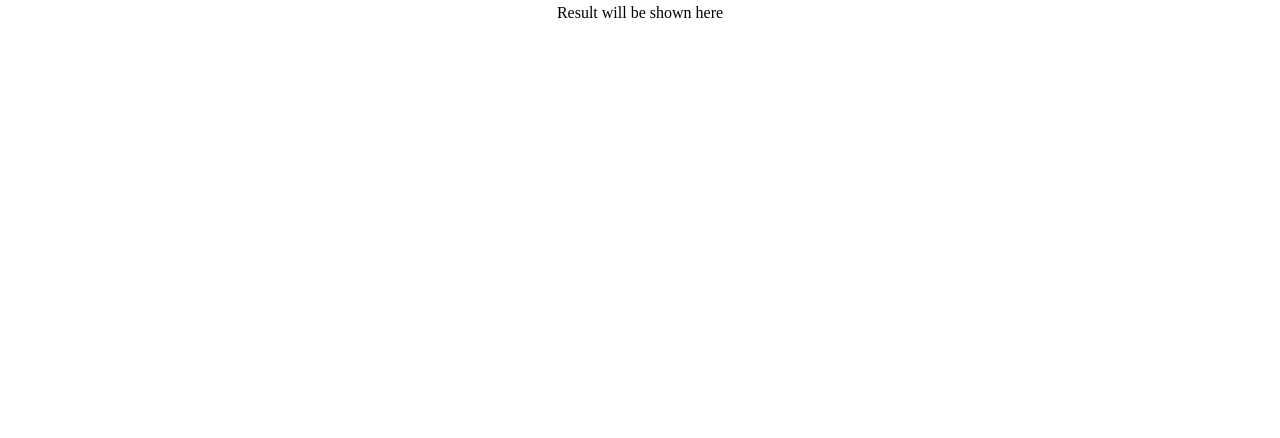
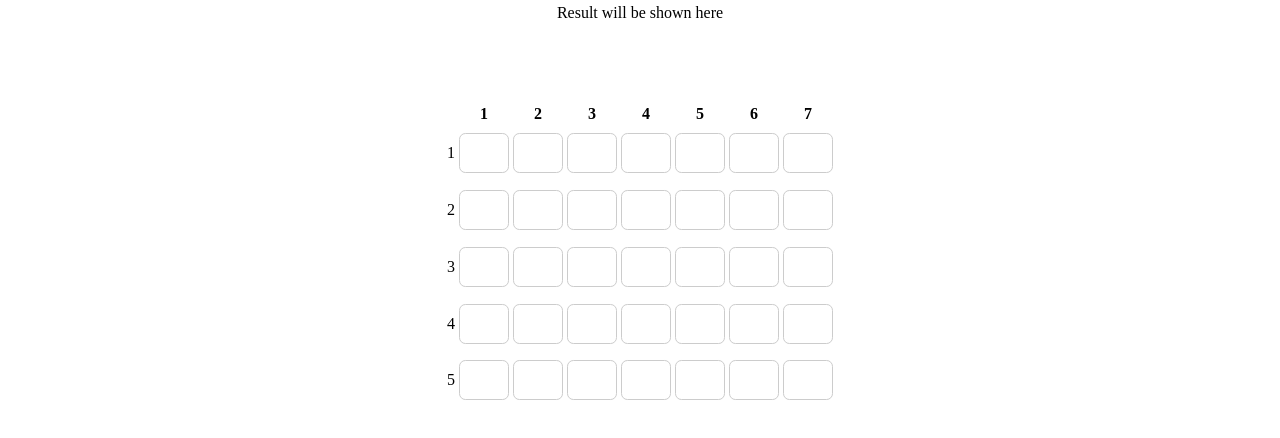
Before and after one commit to JuliaKucmierczyk/security-cipher, a React (Vite) app: page / in a window 1280 px wide. Shown: the part 280-718 px from the top of the page. Built offline with nearby package versions, Linux system fonts and the light colour scheme.

Commit message:
adding a table in polibiusz script

```diff
--- a/src/App.tsx
+++ b/src/App.tsx
@@ -1,12 +1,14 @@
 import Navbar from "./components/Navbar";
 import "../src/styles/App.css";
 import Cezar from "./components/Cezar";
+import Polibiusz from "./components/Polibiusz";
 
 function App() {
   return (
     <>
       <Navbar />
       <Cezar />
+      <Polibiusz />
     </>
   );
 }
--- a/src/components/Cezar.tsx
+++ b/src/components/Cezar.tsx
@@ -1,58 +1,61 @@
 const Cezar = () => {
-  const cipher = document.querySelector("#cipher-text");
-  const num = document.querySelector("#cipher-num");
-  const btn = document.querySelector(".btn");
-  const result = document.querySelector(".result-container p");
+  // create a function that will encrypt the text
+  const encrypt = (text: string, num: number) => {
+    const alphabet = "abcdefghijklmnopqrstuvwxyz";
+    const alphabetArray = alphabet.split("");
+    const textArray = text.split("");
+    let result = "";
+    textArray.forEach((letter) => {
+      const index = alphabetArray.indexOf(letter);
+      const newIndex = index + num;
+      result += alphabetArray[newIndex];
+    });
+    return result;
+  };
 
-  const alphabet = "abcdefghijklmnopqrstuvwxyz".split("");
+  // create a function that will decrypt the text
+  const decrypt = (text: string, num: number) => {
+    const alphabet = "abcdefghijklmnopqrstuvwxyz";
+    const alphabetArray = alphabet.split("");
+    const textArray = text.split("");
+    let result = "";
+    textArray.forEach((letter) => {
+      const index = alphabetArray.indexOf(letter);
+      const newIndex = index - num;
+      result += alphabetArray[newIndex];
+    });
+    return result;
+  };
 
-  function caesarCipher(str: string, num: number): string {
-    num = num % 26;
-    const strLowerCase = str.toLowerCase();
-    let newStr = "";
+  // create a function that will show the result
+  const showResult = (result: string) => {
+    const resultContainer = document.querySelector(".result-container p");
+    if (resultContainer) {
+      resultContainer.innerHTML = result;
+    }
+  };
 
-    for (let i = 0; i < strLowerCase.length; i++) {
-      const currentLetter = strLowerCase[i];
-
-      if (currentLetter === " ") {
-        newStr += currentLetter;
-        continue;
-      }
-
-      const currentIndex = alphabet.indexOf(currentLetter);
-      let newIndex = currentIndex + num;
-      if (newIndex > 25) newIndex = newIndex - 26;
-      if (newIndex < 0) newIndex = 26 + newIndex;
-      if (str[i] === str[i].toUpperCase()) {
-        newStr += alphabet[newIndex].toUpperCase();
-      } else {
-        newStr += alphabet[newIndex];
-      }
-    }
-    return newStr;
-  }
-
-  if (btn && cipher && num && result) {
-    btn.addEventListener("click", () => {
-      const cipherInput = cipher as HTMLInputElement;
-      const numInput = num as HTMLInputElement;
-      if (cipherInput && numInput && result) {
-        result.innerHTML = caesarCipher(
-          cipherInput.value,
-          parseInt(numInput.value)
-        );
-      }
-    });
-  }
+  // create a function that will handle the click event
+  const handleClick = () => {
+    const textInput = document.querySelector(
+      "#cipher-text"
+    ) as HTMLInputElement;
+    const numInput = document.querySelector("#cipher-num") as HTMLInputElement;
+    const text = textInput.value;
+    const num = numInput.value;
+    const result = encrypt(text, Number(num));
+    showResult(result);
+  };
 
   return (
-    <section className="container">
+    <section className="container cezar" hidden={true}>
       <div className="input-container">
         <input type="text" placeholder="Type your text" id="cipher-text" />
-
         <input type="number" placeholder="Type your number" id="cipher-num" />
       </div>
-      <button className="btn tomato">Zaszyfruj</button>
+      <button className="btn tomato" onClick={handleClick}>
+        Zaszyfruj
+      </button>
       <div className="result-container">
         <p>Result will be shown here</p>
       </div>
--- a/src/components/Navbar.tsx
+++ b/src/components/Navbar.tsx
@@ -1,8 +1,20 @@
 const Navbar = () => {
+  // Create a navbar component that will be used to navigate between components
+  // If the use clicks on the button, the component should be changed
+
+  const showCezar = () => {
+    const cezar = document.querySelector(".cezar");
+    if (cezar) {
+      cezar.classList.remove("hidden");
+    }
+  };
+
   return (
     <nav className="navbar">
       {/* Create three buttons that shows diffrent components */}
-      <button className="nav-btn tomato">Szyfr Cezara</button>
+      <button className="nav-btn tomato" onClick={showCezar}>
+        Szyfr Cezara
+      </button>
       <button className="nav-btn blue">Szyfr Polibiusza</button>
       <button className="nav-btn">Kolejny</button>
     </nav>
--- a/src/components/Polibiusz.tsx
+++ b/src/components/Polibiusz.tsx
@@ -0,0 +1,142 @@
+const Polibiusz = () => {
+  // I want to create a Polybius Cipher that will encrypt and decrypt the text with all the inputs as table
+
+  return (
+    <section className="container polibiusz">
+      <table className="polibiusz-table">
+        <tr>
+          <th></th>
+          <th>1</th>
+          <th>2</th>
+          <th>3</th>
+          <th>4</th>
+          <th>5</th>
+          <th>6</th>
+          <th>7</th>
+        </tr>
+        <tr>
+          <td>1</td>
+          <td>
+            <input type="text" className="polibiusz-input" />
+          </td>
+          <td>
+            <input type="text" className="polibiusz-input" />
+          </td>
+          <td>
+            <input type="text" className="polibiusz-input" />
+          </td>
+          <td>
+            <input type="text" className="polibiusz-input" />
+          </td>
+          <td>
+            <input type="text" className="polibiusz-input" />
+          </td>
+          <td>
+            <input type="text" className="polibiusz-input" />
+          </td>
+          <td>
+            <input type="text" className="polibiusz-input" />
+          </td>
+        </tr>
+        <tr>
+          <td>2</td>
+          <td>
+            <input type="text" className="polibiusz-input" />
+          </td>
+          <td>
+            <input type="text" className="polibiusz-input" />
+          </td>
+          <td>
+            <input type="text" className="polibiusz-input" />
+          </td>
+          <td>
+            <input type="text" className="polibiusz-input" />
+          </td>
+          <td>
+            <input type="text" className="polibiusz-input" />
+          </td>
+          <td>
+            <input type="text" className="polibiusz-input" />
+          </td>
+          <td>
+            <input type="text" className="polibiusz-input" />
+          </td>
+        </tr>
+        <tr>
+          <td>3</td>
+          <td>
+            <input type="text" className="polibiusz-input" />
+          </td>
+          <td>
+            <input type="text" className="polibiusz-input" />
+          </td>
+          <td>
+            <input type="text" className="polibiusz-input" />
+          </td>
+          <td>
+            <input type="text" className="polibiusz-input" />
+          </td>
+          <td>
+            <input type="text" className="polibiusz-input" />
+          </td>
+          <td>
+            <input type="text" className="polibiusz-input" />
+          </td>
+          <td>
+            <input type="text" className="polibiusz-input" />
+          </td>
+        </tr>
+        <tr>
+          <td>4</td>
+          <td>
+            <input type="text" className="polibiusz-input" />
+          </td>
+          <td>
+            <input type="text" className="polibiusz-input" />
+          </td>
+          <td>
+            <input type="text" className="polibiusz-input" />
+          </td>
+          <td>
+            <input type="text" className="polibiusz-input" />
+          </td>
+          <td>
+            <input type="text" className="polibiusz-input" />
+          </td>
+          <td>
+            <input type="text" className="polibiusz-input" />
+          </td>
+          <td>
+            <input type="text" className="polibiusz-input" />
+          </td>
+        </tr>
+        <tr>
+          <td>5</td>
+          <td>
+            <input type="text" className="polibiusz-input" />
+          </td>
+          <td>
+            <input type="text" className="polibiusz-input" />
+          </td>
+          <td>
+            <input type="text" className="polibiusz-input" />
+          </td>
+          <td>
+            <input type="text" className="polibiusz-input" />
+          </td>
+          <td>
+            <input type="text" className="polibiusz-input" />
+          </td>
+          <td>
+            <input type="text" className="polibiusz-input" />
+          </td>
+          <td>
+            <input type="text" className="polibiusz-input" />
+          </td>
+        </tr>
+      </table>
+    </section>
+  );
+};
+
+export default Polibiusz;
--- a/src/styles/app.css
+++ b/src/styles/app.css
@@ -59,3 +59,7 @@ body {
   align-items: center;
   flex-direction: column;
 }
+
+.polibiusz-input {
+  width: 1rem;
+}
```
